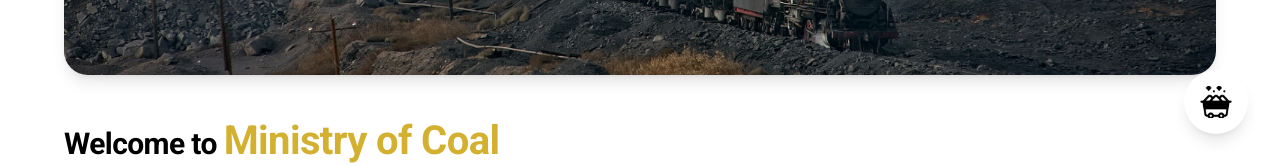
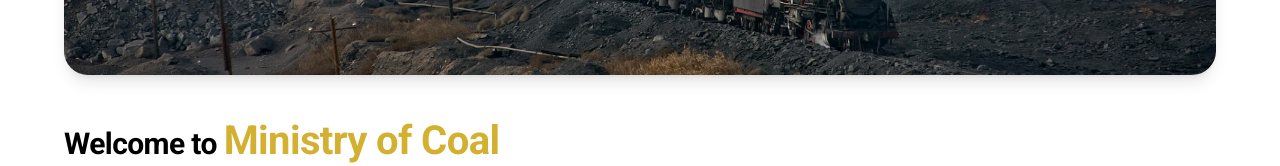
Before and after one commit to Shivanshu-Kashyap/safemine, a React (Vite) app in the folder Ui/: page / in a window 1280 px wide. Shown: the part 634-800 px from the top of the page. Built offline with nearby package versions, Linux system fonts and the light colour scheme; no server answers.

Commit message:
update the chatbot

```diff
--- a/Ui/src/App.jsx
+++ b/Ui/src/App.jsx
@@ -12,10 +12,10 @@ import ForgotPasswordPage from './components/ForgotPassword';
 import Footer from './components/Footer';
 import FillForm from './components/FillForm';
 import Dashboard from './components/Dashboard';
-import Chatbot from './components/chat'; // Import Chatbot component
 import { useAuth } from './context/AuthContext';
 
 import './i18n'; // Import i18n configuration
+
 
 const App = () => {
   const { i18n } = useTranslation();
@@ -29,9 +29,6 @@ const App = () => {
   return (
     <Router>
       <div className="flex flex-col min-h-screen">
-        {/* Add Chatbot globally */}
-        <Chatbot />
-
         {/* Routes that need Navbar and Footer */}
         <Routes>
           {/* Routes that include Navbar and Footer */}
@@ -87,6 +84,7 @@ const App = () => {
           <Route path="/signup" element={<SignupPage />} />
           <Route path="/forgot-password" element={<ForgotPasswordPage />} />
 
+
           {/* Dashboard route without Navbar or Footer */}
           <Route path="/dashboard/*" element={<Dashboard />} />
           <Route path="/dashboard/fill-form" element={<FillForm />} />
--- a/Ui/src/components/InteractiveChatbot.jsx
+++ b/Ui/src/components/InteractiveChatbot.jsx
@@ -1,7 +1,41 @@
-import React, { useState, useEffect } from 'react';
-import ChatImage from '../assets/chat.png';
+import React, { useEffect } from 'react';
+import ChatImage from '../assets/chat.png'; // Image for the chatbot heading section
+
 
 const InteractiveChatbot = () => {
+  useEffect(() => {
+    // Load Botpress webchat script
+    const script1 = document.createElement('script');
+    script1.src = 'https://cdn.botpress.cloud/webchat/v2.2/inject.js';
+    script1.async = true;
+    document.body.appendChild(script1);
+
+    // Load Botpress config script
+    const script2 = document.createElement('script');
+    script2.src = 'https://files.bpcontent.cloud/2025/01/05/16/20250105165416-2BABZS29.js';
+    script2.async = true;
+    document.body.appendChild(script2);
+
+    // Cleanup scripts on component unmount
+    return () => {
+      document.body.removeChild(script1);
+      document.body.removeChild(script2);
+    };
+  }, []);
+
+  const toggleChatbot = () => {
+    if (window.botpressWebChat) {
+      const isVisible = window.botpressWebChat.isOpen(); // Check if chatbot is open
+      if (isVisible) {
+        window.botpressWebChat.hide();
+      } else {
+        window.botpressWebChat.show();
+      }
+    } else {
+      console.error('Botpress is not loaded yet.');
+    }
+  };
+
   return (
     <div className="w-full max-w-screen-xl px-4 sm:px-8 mb-8 sm:mb-12 relative">
       {/* Heading */}
@@ -20,7 +54,8 @@ const InteractiveChatbot = () => {
 
       {/* Chatbot Icon */}
 
-    </div>
+      </div>
+
   );
 };
 
--- a/Ui/src/components/chat.jsx
+++ /dev/null
@@ -1,51 +0,0 @@
-import React, { useEffect } from 'react';
-import ChatIcon from '../assets/chat_icon.png'; // Ensure this path is correct
-
-const Chatbot = () => {
-  useEffect(() => {
-    // Load Botpress webchat script
-    const script1 = document.createElement('script');
-    script1.src = 'https://cdn.botpress.cloud/webchat/v2.2/inject.js';
-    script1.async = true;
-    document.body.appendChild(script1);
-
-    // Load Botpress config script
-    const script2 = document.createElement('script');
-    script2.src = 'https://files.bpcontent.cloud/2025/01/05/16/20250105165416-2BABZS29.js';
-    script2.async = true;
-    document.body.appendChild(script2);
-
-    // Cleanup on component unmount
-    return () => {
-      document.body.removeChild(script1);
-      document.body.removeChild(script2);
-    };
-  }, []);
-
-  const toggleChatbot = () => {
-    if (window.botpressWebChat) {
-      const isVisible = window.botpressWebChat.isOpen(); // Check if chatbot is open
-      if (isVisible) {
-        window.botpressWebChat.hide();
-      } else {
-        window.botpressWebChat.show();
-      }
-    } else {
-      console.error('Botpress is not loaded yet.');
-    }
-  };
-
-  return (
-    <div>
-      {/* Chatbot Icon */}
-      <button
-        onClick={toggleChatbot}
-        className="fixed bottom-8 right-8 w-16 h-16 bg-white rounded-full flex items-center justify-center shadow-lg hover:bg-gray-200 focus:outline-none focus:ring-2 focus:ring-blue-500"
-      >
-        <img src={ChatIcon} alt="Chatbot Icon" className="w-8 h-8" />
-      </button>
-    </div>
-  );
-};
-
-export default Chatbot;
```
